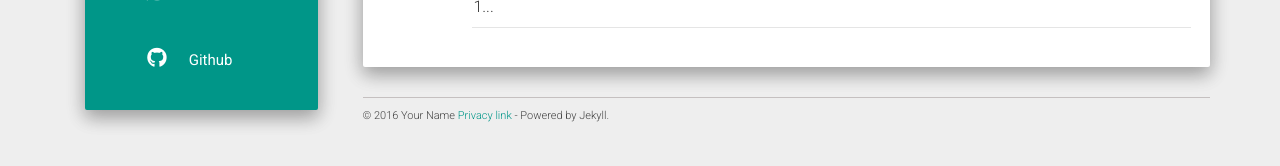
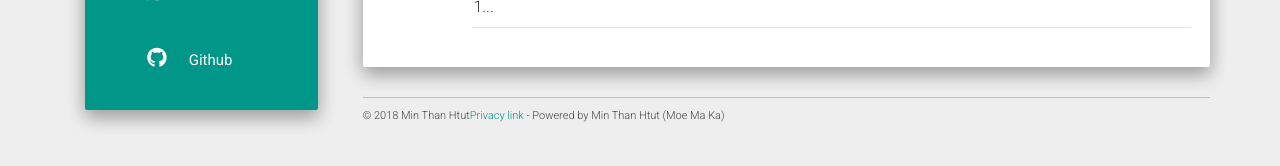
Before and after one commit to ko-htut/ko-htut.github.io, a Jekyll site: the page built from index.html, in a window 1280 px wide. Shown: the part 466-632 px from the top of the page. Built offline with Jekyll 4.4.1, drawn with Linux system fonts in a browser that asks for light colours; nearby versions of some CDN libraries; the list of posts is cut into pages by our own code.

Commit message:
Update footer.html

```diff
--- a/_includes/footer.html
+++ b/_includes/footer.html
@@ -1,5 +1,5 @@
 <footer>
-  © 2016 Your Name <a href="#">Privacy link</a> - Powered by Jekyll.
+  © 2018 Min Than Htut<a href="#">Privacy link</a> - Powered by Min Than Htut (Moe Ma Ka)
 </footer>
 <div align="center">
   <script async src="https://pagead2.googlesyndication.com/pagead/js/adsbygoogle.js"></script>
```
